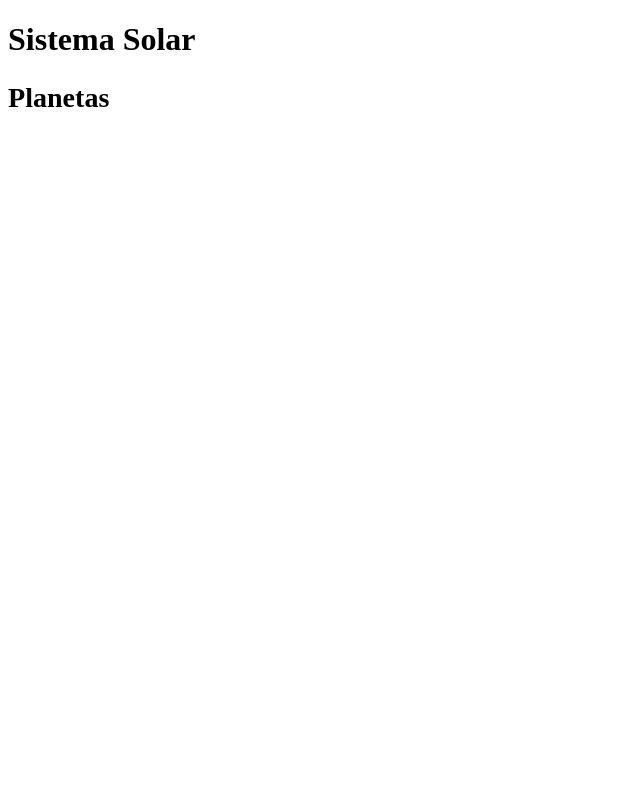
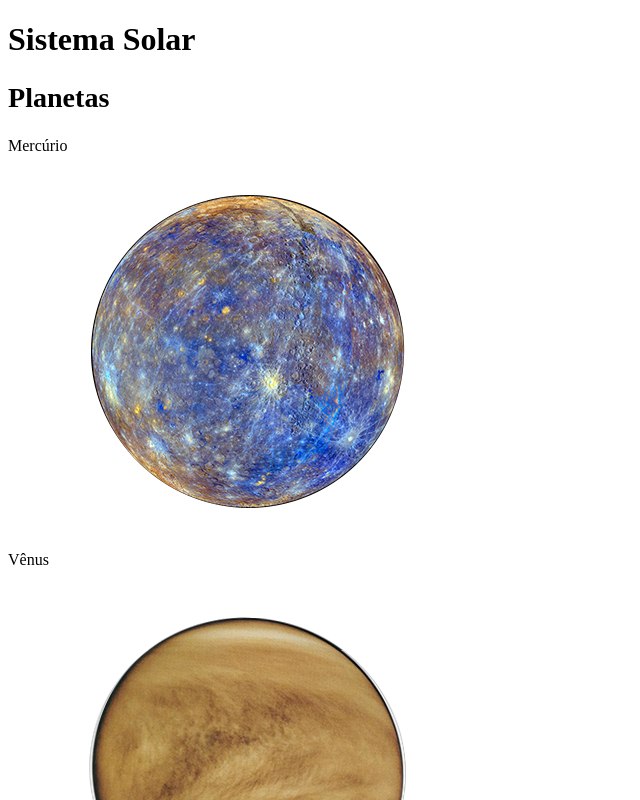
Before and after one commit to allan-minato/solar-system, a React (Create React App) app: page / in a window 1280 px wide. Shown: the top 800 px of the page, without its empty margins (0-640 px from the left). Built offline with nearby package versions, Linux system fonts and the light colour scheme.

Commit message:
Resolução exercício 6

```diff
--- a/src/components/SolarSystem.jsx
+++ b/src/components/SolarSystem.jsx
@@ -1,17 +1,26 @@
 import React from 'react';
 import Title from './Title';
+import planets from '../data/planets';
+import PlanetCard from './PlanetCard';
 
 class SolarSystem extends React.Component {
   render() {
     return (
       <div data-testid="solar-system">
         <h3>
-          {' '}
           <Title headline="Planetas" />
         </h3>
+        {planets.map(({ name, image }) => (
+          <PlanetCard
+            key={ name }
+            planetName={ name }
+            planetImage={ image }
+          />
+        ))}
       </div>
     );
   }
 }
-
+// Para cada planeta da lista, você deverá renderizar um componente PlanetCard, passando
+// o atributo name para a prop planetName e o atributo image para a prop planetImage.
 export default SolarSystem;
```
